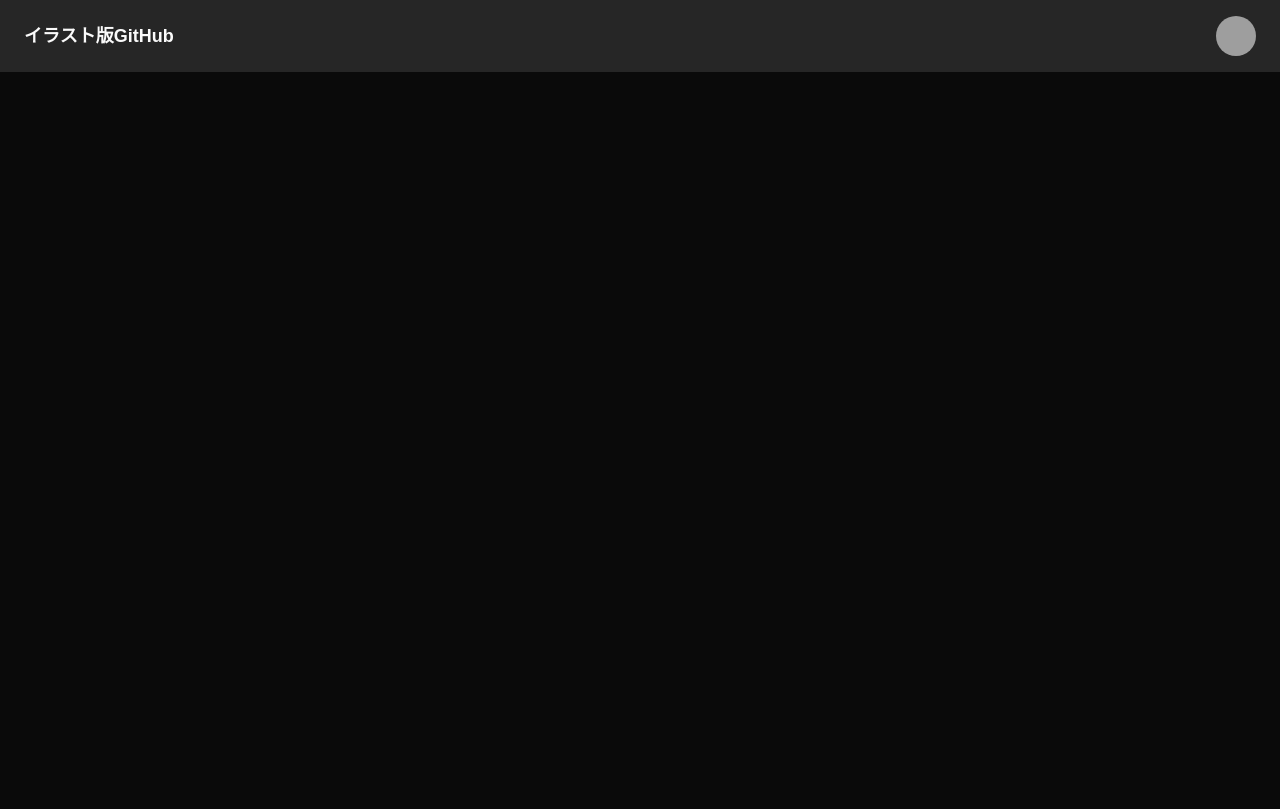
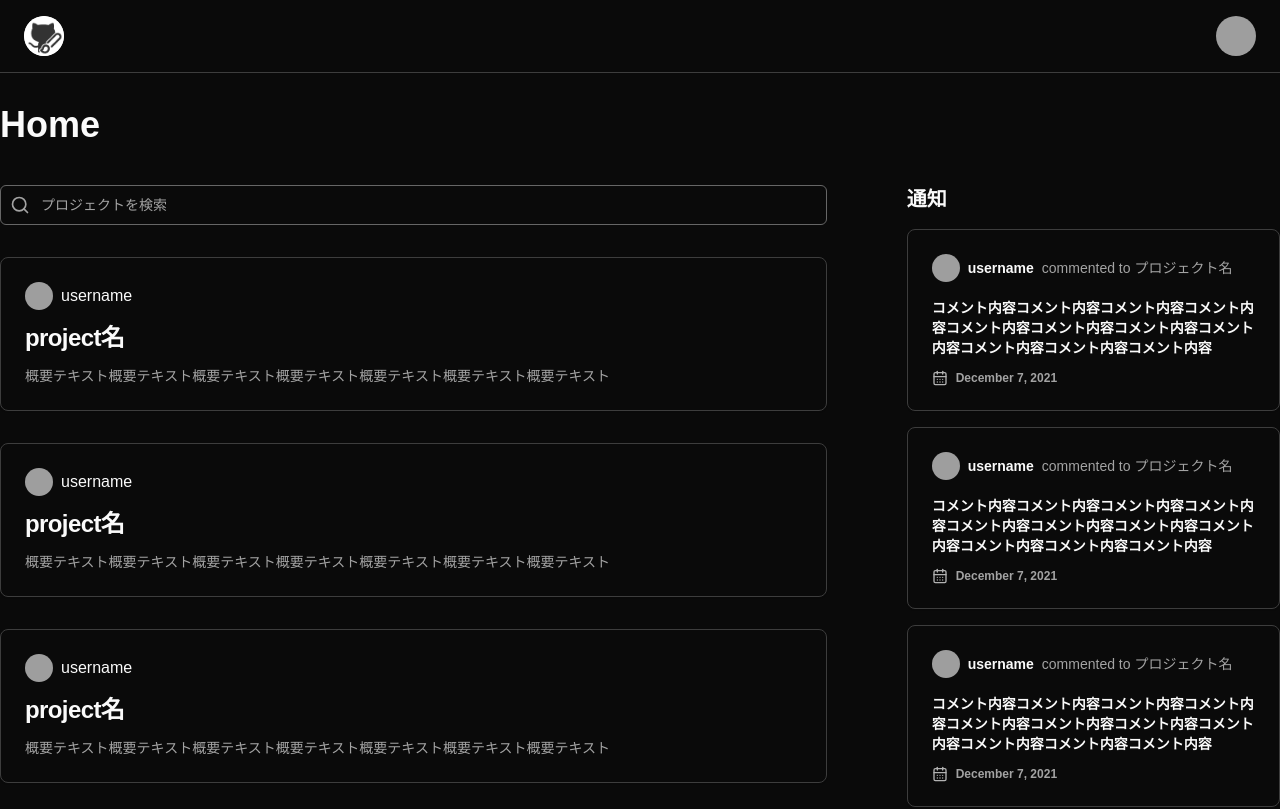
Before and after one commit to haru-036/kaki-front, a Next.js app: page / in a window 1280 px wide. Shown: the top 809 px of the page. Built offline with nearby package versions, Linux system fonts and the light colour scheme; grey boxes are pictures that could not be loaded.

Commit message:
feat: HomeのUI作成

```diff
--- a/app/globals.css
+++ b/app/globals.css
@@ -51,8 +51,8 @@
     --accent-foreground: 0 0% 98%;
     --destructive: 0 62.8% 30.6%;
     --destructive-foreground: 0 0% 98%;
-    --border: 0 0% 14.9%;
-    --input: 0 0% 14.9%;
+    --border: 0 0% 24%;
+    --input: 0 0% 40%;
     --ring: 0 0% 83.1%;
     --chart-1: 220 70% 50%;
     --chart-2: 160 60% 45%;
--- a/app/page.tsx
+++ b/app/page.tsx
@@ -1,3 +1,33 @@
+import ProjectCard from "@/components/ProjectCard";
+import { Input } from "@/components/ui/input";
+import { Search } from "lucide-react";
+import NoticeCard from "@/components/NoticeCard";
+
 export default function Home() {
-  return <div></div>;
+  return (
+    <div className="container mx-auto py-8">
+      <h1 className="text-4xl font-semibold">Home</h1>
+      <div className="grid grid-cols-3 gap-20 py-10">
+        <div className="flex flex-col gap-8 col-span-2">
+          <div className="relative">
+            <Search
+              size={20}
+              className="stroke-muted-foreground absolute m-2.5"
+            />
+            <Input className="pl-10" placeholder="プロジェクトを検索" />
+          </div>
+          <ProjectCard />
+          <ProjectCard />
+          <ProjectCard />
+        </div>
+        <div className="font-semibold text-xl space-y-4 col-span-1">
+          <h2>通知</h2>
+          <NoticeCard />
+          <NoticeCard />
+          <NoticeCard />
+          <NoticeCard />
+        </div>
+      </div>
+    </div>
+  );
 }
--- /dev/null
+++ b/components/NoticeCard.tsx
@@ -0,0 +1,35 @@
+import { CalendarDays } from "lucide-react";
+import { Card, CardHeader, CardContent } from "./ui/card";
+import { Avatar, AvatarFallback, AvatarImage } from "./ui/avatar";
+
+const NoticeCard = () => {
+  return (
+    <Card className="max-w-lg">
+      <CardHeader className="pb-4">
+        <div className="flex items-center gap-2">
+          <Avatar className="w-7 h-7">
+            <AvatarImage src="https://github.com/shadcn.png" />
+            <AvatarFallback>CN</AvatarFallback>
+          </Avatar>
+          <h4 className="text-sm font-semibold">username</h4>
+          <p className="text-muted-foreground text-sm font-normal">
+            commented to プロジェクト名
+          </p>
+        </div>
+      </CardHeader>
+      <CardContent>
+        <p className="text-sm">
+          コメント内容コメント内容コメント内容コメント内容コメント内容コメント内容コメント内容コメント内容コメント内容コメント内容コメント内容
+        </p>
+        <div className="flex items-center pt-3">
+          <CalendarDays className="mr-2 h-4 w-4 opacity-70" />
+          <span className="text-xs text-muted-foreground">
+            December 7, 2021
+          </span>
+        </div>
+      </CardContent>
+    </Card>
+  );
+};
+
+export default NoticeCard;
--- /dev/null
+++ b/components/ProjectCard.tsx
@@ -0,0 +1,36 @@
+import {
+  Card,
+  CardContent,
+  CardDescription,
+  CardHeader,
+  CardTitle,
+} from "@/components/ui/card";
+import { Avatar, AvatarFallback, AvatarImage } from "./ui/avatar";
+import Link from "next/link";
+
+const ProjectCard = () => {
+  return (
+    <div>
+      <Link href={"/"}>
+        <Card className="hover:bg-secondary">
+          <CardHeader className="space-y-4">
+            <div className="flex gap-2 items-center">
+              <Avatar className="w-7 h-7">
+                <AvatarImage src="https://github.com/shadcn.png" />
+                <AvatarFallback>CN</AvatarFallback>
+              </Avatar>
+              <p className="">username</p>
+            </div>
+            <CardTitle>project名</CardTitle>
+            <CardDescription>
+              概要テキスト概要テキスト概要テキスト概要テキスト概要テキスト概要テキスト概要テキスト
+            </CardDescription>
+          </CardHeader>
+          {/* タグを入れるならBadgeを使う <CardContent>タグ</CardContent> */}
+        </Card>
+      </Link>
+    </div>
+  );
+};
+
+export default ProjectCard;
--- a/components/layout/Header.tsx
+++ b/components/layout/Header.tsx
@@ -4,9 +4,12 @@
 const Header = () => {
   return (
     <>
-      <div className="flex items-center justify-between px-6 py-4 bg-secondary">
+      <div className="flex items-center justify-between px-6 py-4 border-b">
         <Link href={"/"} className="text-lg font-semibold">
-          イラスト版GitHub {/* ロゴにしたい */}
+          <Avatar className="bg-white">
+            <AvatarImage src="/logo.png" />
+            <AvatarFallback>LOGO</AvatarFallback>
+          </Avatar>
         </Link>
 
         {/* 一意のユーザー名をリンクにする */}
--- /dev/null
+++ b/components/ui/card.tsx
@@ -0,0 +1,79 @@
+import * as React from "react"
+
+import { cn } from "@/lib/utils"
+
+const Card = React.forwardRef<
+  HTMLDivElement,
+  React.HTMLAttributes<HTMLDivElement>
+>(({ className, ...props }, ref) => (
+  <div
+    ref={ref}
+    className={cn(
+      "rounded-lg border bg-card text-card-foreground shadow-sm",
+      className
+    )}
+    {...props}
+  />
+))
+Card.displayName = "Card"
+
+const CardHeader = React.forwardRef<
+  HTMLDivElement,
+  React.HTMLAttributes<HTMLDivElement>
+>(({ className, ...props }, ref) => (
+  <div
+    ref={ref}
+    className={cn("flex flex-col space-y-1.5 p-6", className)}
+    {...props}
+  />
+))
+CardHeader.displayName = "CardHeader"
+
+const CardTitle = React.forwardRef<
+  HTMLDivElement,
+  React.HTMLAttributes<HTMLDivElement>
+>(({ className, ...props }, ref) => (
+  <div
+    ref={ref}
+    className={cn(
+      "text-2xl font-semibold leading-none tracking-tight",
+      className
+    )}
+    {...props}
+  />
+))
+CardTitle.displayName = "CardTitle"
+
+const CardDescription = React.forwardRef<
+  HTMLDivElement,
+  React.HTMLAttributes<HTMLDivElement>
+>(({ className, ...props }, ref) => (
+  <div
+    ref={ref}
+    className={cn("text-sm text-muted-foreground", className)}
+    {...props}
+  />
+))
+CardDescription.displayName = "CardDescription"
+
+const CardContent = React.forwardRef<
+  HTMLDivElement,
+  React.HTMLAttributes<HTMLDivElement>
+>(({ className, ...props }, ref) => (
+  <div ref={ref} className={cn("p-6 pt-0", className)} {...props} />
+))
+CardContent.displayName = "CardContent"
+
+const CardFooter = React.forwardRef<
+  HTMLDivElement,
+  React.HTMLAttributes<HTMLDivElement>
+>(({ className, ...props }, ref) => (
+  <div
+    ref={ref}
+    className={cn("flex items-center p-6 pt-0", className)}
+    {...props}
+  />
+))
+CardFooter.displayName = "CardFooter"
+
+export { Card, CardHeader, CardFooter, CardTitle, CardDescription, CardContent }
--- /dev/null
+++ b/components/ui/input.tsx
@@ -0,0 +1,25 @@
+import * as React from "react";
+
+import { cn } from "@/lib/utils";
+
+export interface InputProps
+  extends React.InputHTMLAttributes<HTMLInputElement> {}
+
+const Input = React.forwardRef<HTMLInputElement, InputProps>(
+  ({ className, type, ...props }, ref) => {
+    return (
+      <input
+        type={type}
+        className={cn(
+          "flex h-10 w-full rounded-md border border-input bg-background px-3 py-2 text-base ring-offset-background file:border-0 file:bg-transparent file:text-sm file:font-medium file:text-foreground placeholder:text-muted-foreground focus-visible:outline-none focus-visible:ring-2 focus-visible:ring-ring focus-visible:ring-offset-0 disabled:cursor-not-allowed disabled:opacity-50 md:text-sm",
+          className
+        )}
+        ref={ref}
+        {...props}
+      />
+    );
+  }
+);
+Input.displayName = "Input";
+
+export { Input };
```
Also changed, not shown: public/logo.png (added).
